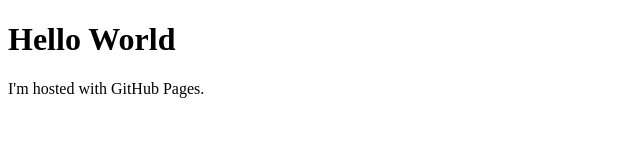
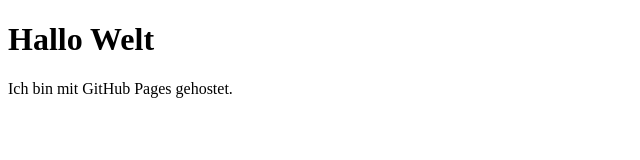
Before and after one commit to zCraze/zcraze.github.io, a plain HTML site: page index.html in a window 1280 px wide. Shown: the whole page, without its empty margins (0-640 px from the left). Drawn offline with Linux system fonts and the light colour scheme.

Commit message:
Update index.html

```diff
--- a/index.html
+++ b/index.html
@@ -1,7 +1,7 @@
 <!DOCTYPE html>
 <html>
 <body>
-<h1>Hello World</h1>
-<p>I'm hosted with GitHub Pages.</p>
+<h1>Hallo Welt</h1>
+<p>Ich bin mit GitHub Pages gehostet.</p>
 </body>
 </html>
```
